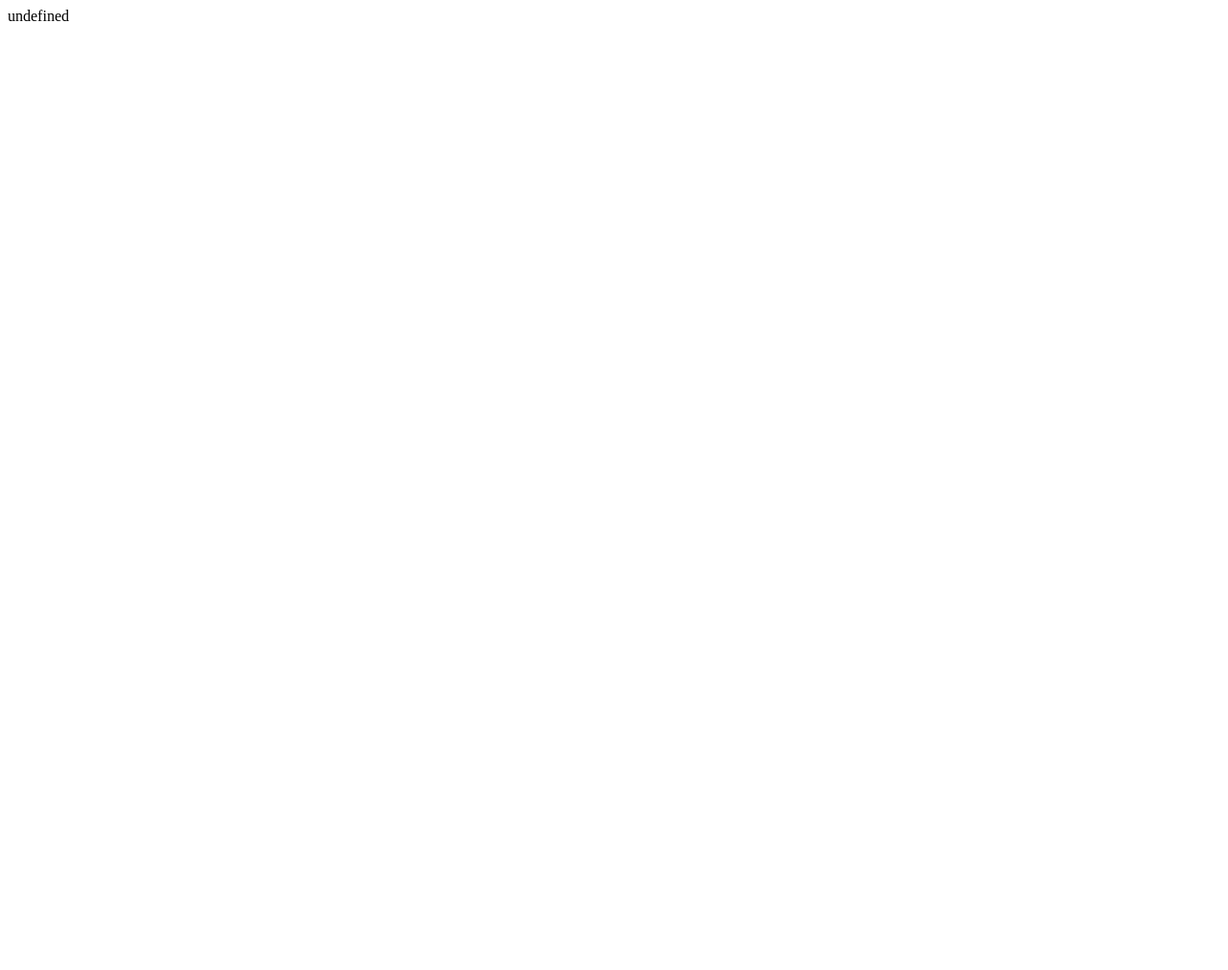
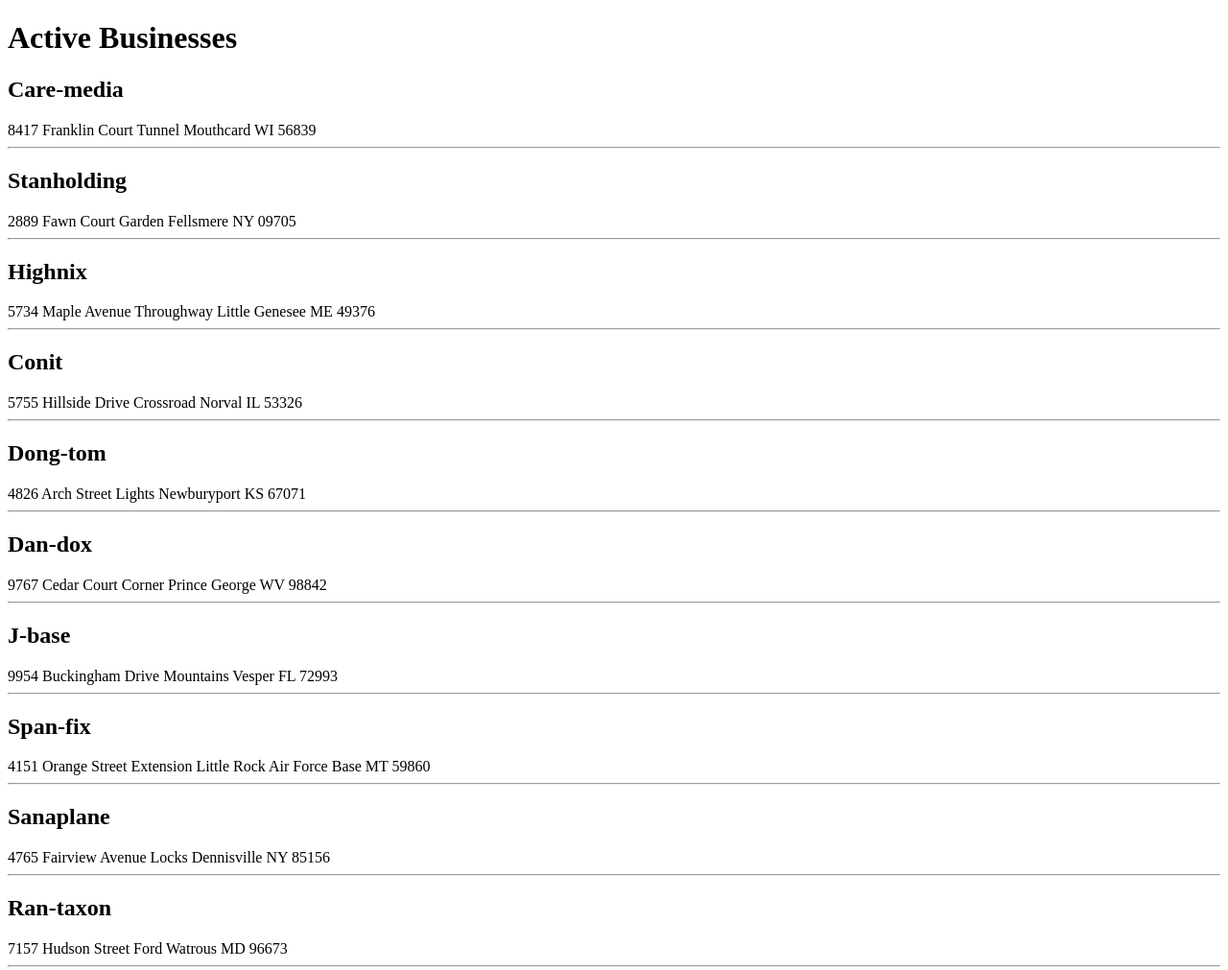
Before and after one commit to katiemdawkins/nss-DothardSimpleton, a plain HTML site: page index.html in a window 1280 px wide. Shown: the whole page at 96% size. Before the commit the page ends 800 px from the top, so only its background shows below. Drawn offline with Linux system fonts and the light colour scheme.

Commit message:
final version

```diff
--- a/index.html
+++ b/index.html
@@ -7,7 +7,7 @@
     </head>
 
     <body>
-        <main id="container">
+        <main class="container">
 
         </main>
 
--- a/scripts/Business.js
+++ b/scripts/Business.js
@@ -4,13 +4,14 @@
 
 // create a function with the html layout for business names
 
-export const businessNames = (businessObject) => {
+export const BusinessNames = (businessObject) => {
     return `
         <section class="businessName">
             <h2 class="nameOfBusiness">${businessObject.companyName}</h2>
             <div class="addressOfBusiness">
                 ${businessObject.addressFullStreet}
                 ${businessObject.addressCity} ${businessObject.addressStateCode} ${businessObject.addressZipCode}
+                <hr>
             </div>
         </section>
     `
--- a/scripts/BusinessList.js
+++ b/scripts/BusinessList.js
@@ -1,12 +1,12 @@
 import { getBusinesses } from "./database.js";
-import { businessNames } from "./Business.js";
+import { BusinessNames } from "./Business.js";
 
 // invoke getBusinesses and store it in a variable
 //const theBusinesses = getBusinesses()
 //const theBusinessNames = businessNames()
 // create a function that displays html for each business name with h2 or h3
 
-const contentTarget = document.querySelector("#container")
+const contentTarget = document.querySelector(".container")
 
 export const businessList = () => {
     const businessArray = getBusinesses()
@@ -14,7 +14,7 @@ export const businessList = () => {
 
     businessArray.forEach(
         (businessObject) => {
-            contentTarget.innerHTML += businessNames(businessObject)
+            contentTarget.innerHTML += BusinessNames(businessObject)
         }
     );
 }
--- a/scripts/database.js
+++ b/scripts/database.js
@@ -1,3 +1,5 @@
+// business is an array of objects
+
 const businesses = [
     {
       purchasingAgent: {
--- a/scripts/main.js
+++ b/scripts/main.js
@@ -1,13 +1,5 @@
 // import the functions needed
 import { businessList } from "./BusinessList.js"
+import { BusinessNames } from "./business.js"
 
-const mainContainer = document.querySelector("#container")
-
-const mainHTML = `
-
-<article class="businessList">
-${businessList()}
-</article>
-`
-
-mainContainer.innerHTML = mainHTML
+businessList()
```
